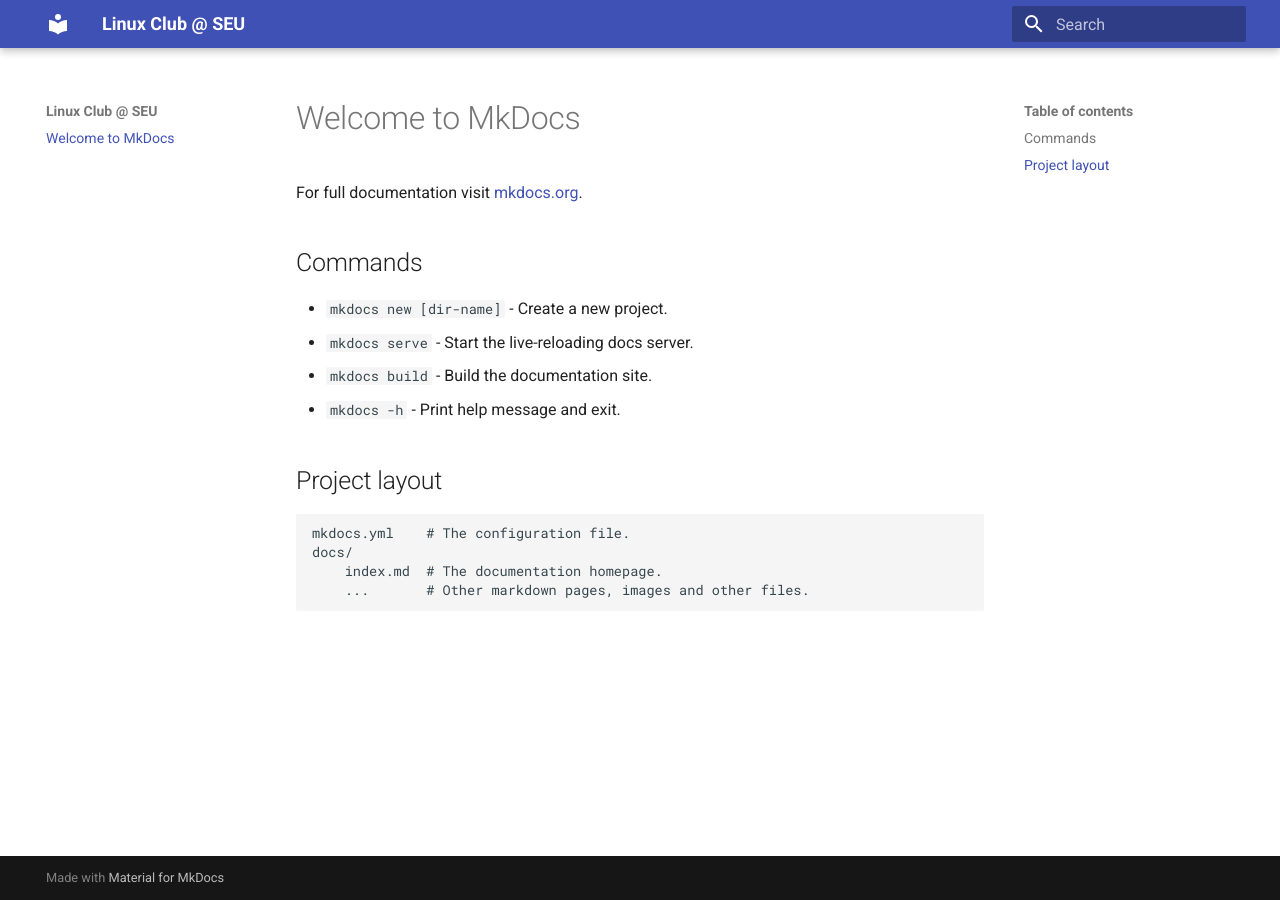
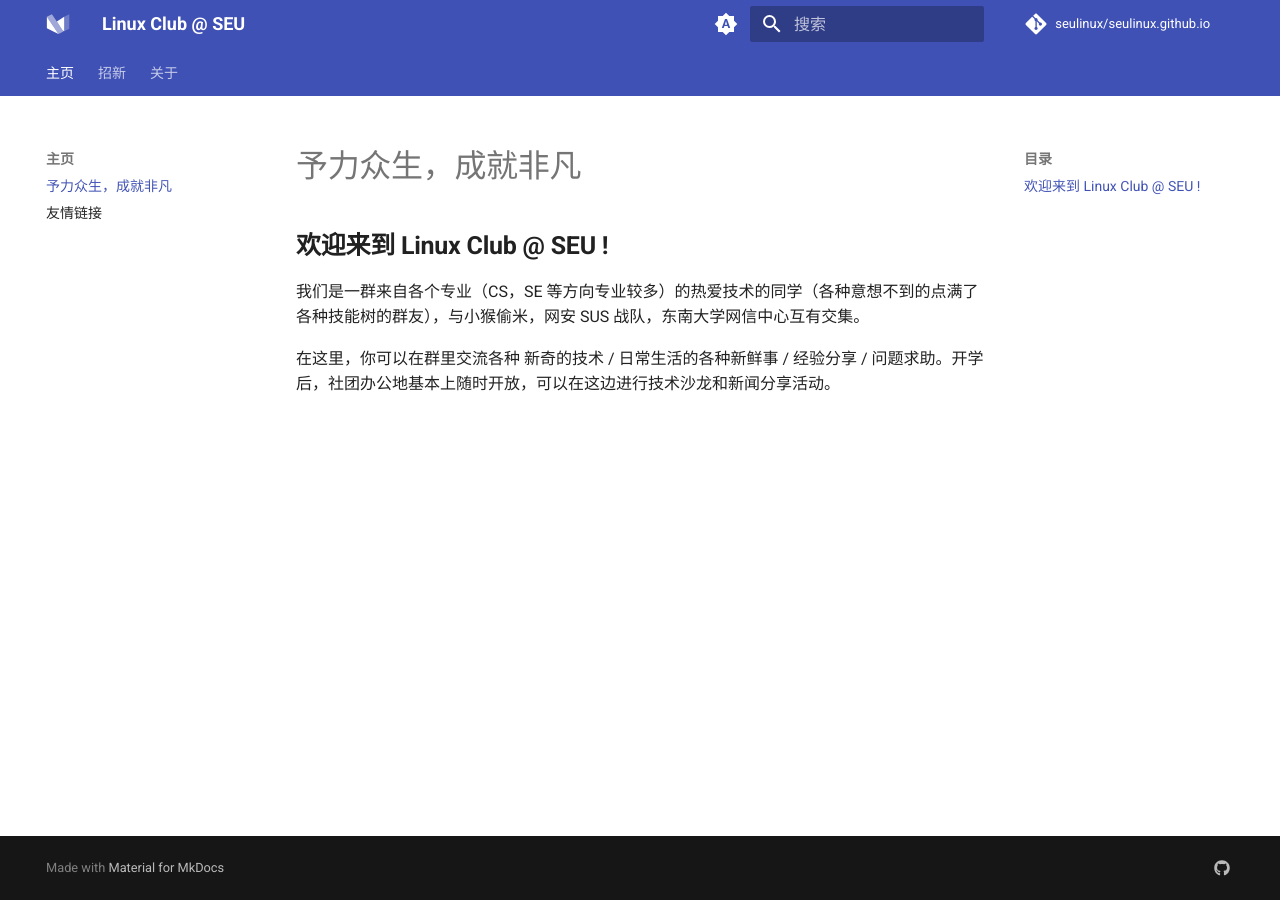
Before and after one commit to seulinux/seulinux.github.io, an MkDocs documentation site: the page built from docs/index.md, in a window 1280 px wide. Built offline with MkDocs 1.6.1 and Material for MkDocs 9.7.7, drawn with Linux system fonts in a browser that asks for light colours; comment, search, counter and statistics services are not loaded.

Commit message:
doc: hire, about and index

````diff
--- /dev/null
+++ b/docs/about.md
@@ -0,0 +1,24 @@
+# 以赋能为使命
+
+我们欢迎所有对我们的活动有兴趣，愿意参与我们的活动的小伙伴！
+
+我们欢迎有一定技术栈的新成员加入，同时我们也很乐于看见近年来越来越多的非 CS 专业的新成员们也积极参与到我们的活动中来，跨学科的合作是我们开发更多创造力的新源泉，新力量。
+
+我们的招新不限专业、不限年级！一些曾经在入社边缘试探的非新生们也可以把握这次机会。目前我们的社员专业分布包括但不限于 CS（计科、软件、人工智能、网安）、自动化、机械、数学、电子、材料等。
+
+## 我们是谁
+
+- 我们是一群来自各个专业（CS，SE 等方向专业较多）的热爱技术的同学（各种意想不到的点满了各种技能树的群友）
+- 与小猴偷米，网安 SUS 战队，东南大学网信中心互有交集。
+
+## 我们日常做什么
+
+- 可以在群里交流各种 新奇的技术 / 日常生活的各种新鲜事 / 经验分享 / 问题求助。
+- 开学后，社团办公地基本上随时开放，可以在这边进行技术沙龙和新闻分享活动。
+
+## 你将在大学生活中获得来自 Linux 俱乐部的福利包括但不限于
+
+- 梅四西侧二楼辅楼一间 / 计算机楼 129
+    - 我们的固定社团空间，我们的日常活动在此开展，如果你愿意可以每天在此学习、探索、和社员们交流，欢迎大家经常来！
+- 有 大厂实习，绩点巨高，推免出国 的学长学姐可供交流（缩短信息差 & 资料传承）
+- 各种竞赛 SRTP 组队上车
--- /dev/null
+++ b/docs/hire.md
@@ -0,0 +1,36 @@
+# 招新
+
+## 欢迎加入东南大学 Linux 俱乐部 - 予力众生，成就非凡
+
+### **请加入我们的 QQ 招新群：994918941 ~~~**
+
+我们欢迎所有对我们的活动有兴趣，愿意参与我们的活动的小伙伴！
+
+我们欢迎有一定技术栈的新成员加入，同时我们也很乐于看见近年来越来越多的非 CS 专业的新成员们也积极参与到我们的活动中来，跨学科的合作是我们开发更多创造力的新源泉，新力量。
+
+我们的招新不限专业、不限年级！一些曾经在入社边缘试探的非新生们也可以把握这次机会。目前我们的社员专业分布包括但不限于 CS（计科、软件、人工智能、网安）、自动化、机械、数学、电子、材料等。
+
+## 我该如何加入东南大学 Linux 俱乐部 ?
+
+您只需要尝试完成一道简单的题目，然后参与我们的简单的面试环节（简单的聊聊天）即可。
+
+### 招新题目
+
+请尝试完成下面的一道题目，并**将您的完成过程写成一份 Word 或者 Markdown 文档发送给我们！**这道题目不需要您有任何编程的基础，只需要具备利用搜索引擎搜集资料解决问题的能力。
+
+1. 请尝试在您的电脑上安装一个 Linux 虚拟机。
+
+    - Linux 发行版不限: 您想用什么发行版都可以！ Ubuntu / Debian / Fedora ......
+    - 请使用带有图形界面的虚拟机软件，例如 VMware / VirtualBox / Hyper-V 等。 **请不要使用 WSL, 因为 WSL 的安装过程省略了很多的步骤。**
+
+2. 安装完毕以后，请在虚拟机的终端中尝试使用 `uname -a` 或者 命令显示 Linux 内核版本信息，**并截图放到文档中**。一般来说，`uname -a` 命令的输出应当类似如下:
+
+    ```
+    Linux jinbridge-vm 5.15.0-118-generic #128-Ubuntu SMP Fri Jul 5 09:28:59 UTC 2024 x86_64 x86_64 x86_64 GNU/Linux
+    ```
+
+### 提交方式
+
+**请将您的完成步骤写成一份 Word 或者 Markdown 文档发送至 [recruit@seumsc.com](mailto:recruit@seumsc.com) **，邮件的主题为 姓名 + 年级 + QQ 号，我们确认无误后会联系您参与我们的面试环节！
+
+收集这些信息以确保我们邀请您参加面试时联系到人，不作其他用途。
--- a/docs/index.md
+++ b/docs/index.md
@@ -1,17 +1,7 @@
-# Welcome to MkDocs
+# 予力众生，成就非凡
 
-For full documentation visit [mkdocs.org](https://www.mkdocs.org).
+## **欢迎来到 Linux Club @ SEU !**
 
-## Commands
+我们是一群来自各个专业（CS，SE 等方向专业较多）的热爱技术的同学（各种意想不到的点满了各种技能树的群友），与小猴偷米，网安 SUS 战队，东南大学网信中心互有交集。
 
-* `mkdocs new [dir-name]` - Create a new project.
-* `mkdocs serve` - Start the live-reloading docs server.
-* `mkdocs build` - Build the documentation site.
-* `mkdocs -h` - Print help message and exit.
-
-## Project layout
-
-    mkdocs.yml    # The configuration file.
-    docs/
-        index.md  # The documentation homepage.
-        ...       # Other markdown pages, images and other files.
+在这里，你可以在群里交流各种 新奇的技术 / 日常生活的各种新鲜事 / 经验分享 / 问题求助。开学后，社团办公地基本上随时开放，可以在这边进行技术沙龙和新闻分享活动。
--- a/mkdocs.yml
+++ b/mkdocs.yml
@@ -1,4 +1,48 @@
 site_name: Linux Club @ SEU
 site_url: https://seulinux.github.io
+repo_url: https://github.com/seulinux/seulinux.github.io
+repo_name: seulinux/seulinux.github.io
+
 theme:
   name: material
+  language: zh
+  icon:
+    logo: logo
+  features:
+    - navigation.tabs
+  palette:
+    - media: "(prefers-color-scheme)"
+      toggle:
+        icon: material/brightness-auto
+        name: Switch to light mode
+    - media: "(prefers-color-scheme: light)"
+      scheme: default
+      toggle:
+        icon: material/brightness-7
+        name: Switch to dark mode
+    - media: "(prefers-color-scheme: dark)"
+      scheme: slate
+      toggle:
+        icon: material/brightness-4
+        name: Switch to system preference
+
+nav:
+  - 主页:
+    - index.md
+    - links.md
+  - 招新:
+    - hire.md
+  - 关于:
+    - about.md
+
+markdown_extensions:
+  - admonition
+  - pymdownx.details
+  - pymdownx.superfences
+  - attr_list
+  - md_in_html
+
+extra:
+  social:
+    - icon: fontawesome/brands/github
+      link: https://github.com/seulinux
````
Also changed, not shown: docs/links.md (added, +5 -0 lines).
